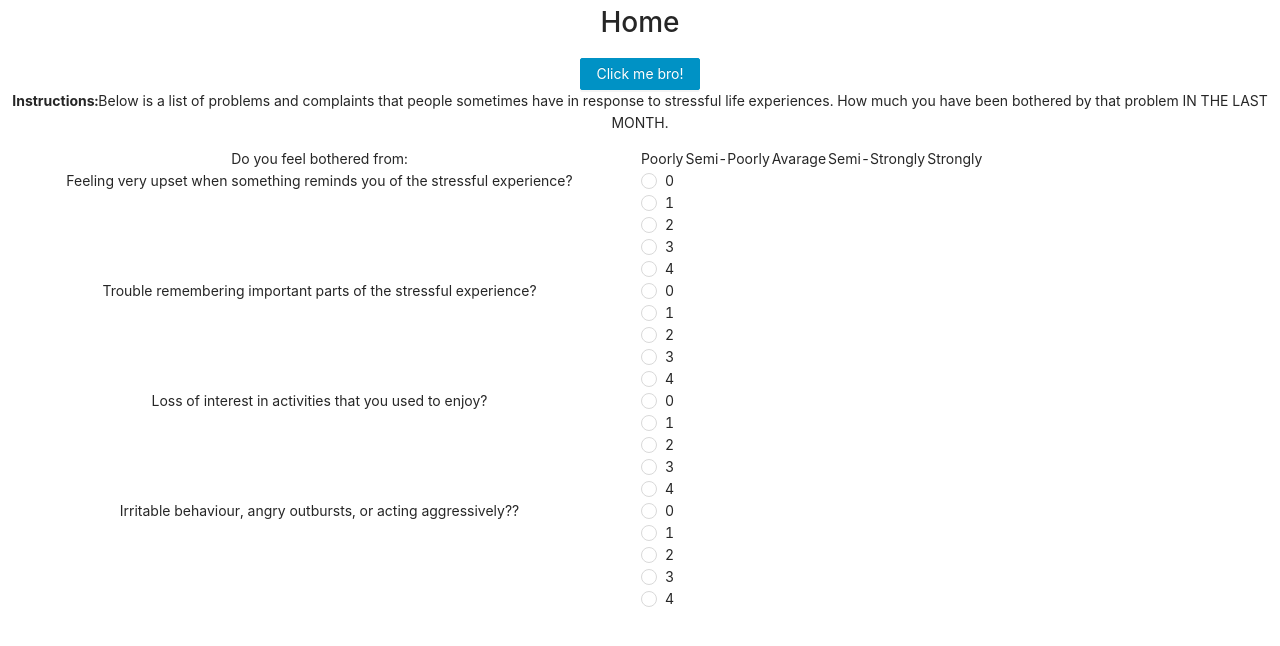
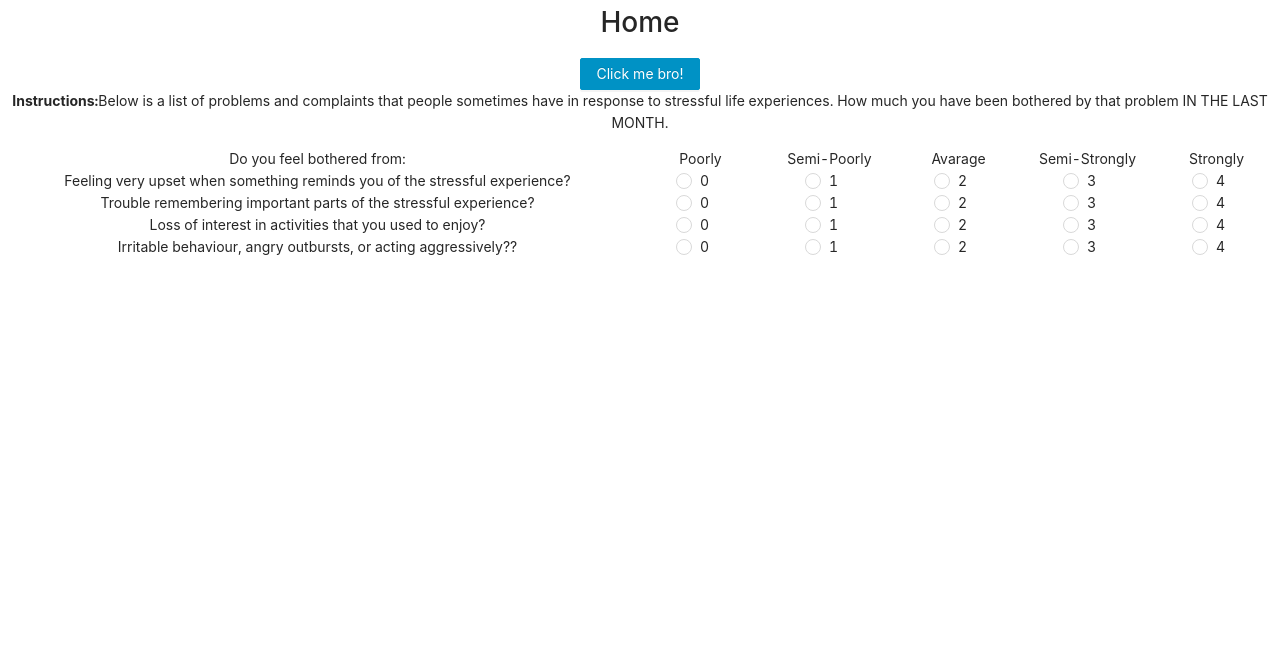
Before and after one commit to webahead14/clinic-client, a React (Create React App) app: page / in a window 1280 px wide. Shown: the top 646 px of the page. Built offline with nearby package versions, Linux system fonts and the light colour scheme.

Commit message:
Finished the basic layout for matrix

```diff
--- a/src/components/Matrix/index.jsx
+++ b/src/components/Matrix/index.jsx
@@ -8,38 +8,41 @@ const { Paragraph } = Typography;
 function Matrix({ instructions, title, columns, questions, answers }) {
     const [valueArr, setValueArr] = React.useState([])
 
-    const onChange = (e, idx) => {
-        console.log(idx);
+    // Initialize state of the radios.
+    React.useEffect(() => {
+        setValueArr(questions.map((map) => "-1"))
+    }, [questions, answers])
+
+    // Changes the active radio per group.
+    const onChange = (answer, idx) => {
         setValueArr((prev) => {
-            prev[idx] = e.target.value
-            return prev
+            prev[idx] = answer
+            return [...prev]
         })
     }
 
     return (
         <div>
             <Paragraph><b>Instructions:</b>{instructions}</Paragraph>
-            <Row gutter={[2, 2]}>
-                <Col span={12}><div>{title}</div></Col>
+            <Row gutter={[2, 2]} wrap={false}>
+                <Col span={12} flex={"12"}><div>{title}</div></Col>
                 {columns.map((column) => {
-                    return <Col span={12 / columns.length}><div>{column}</div></Col>
+                    return <Col span={12 / columns.length} flex={`${12 / columns.length}`}><div>{column}</div></Col>
                 })}
             </Row>
-            {questions.map((question, idx) => {
+            {questions.map((question, questionIndex) => {
                 return (
-                    <Row gutter={[2, 2]}>
-                        <Col span={12}><div>{question.question}</div></Col>
-                        <Radio.Group onChange={(e) => { onChange(e, idx) }} name={idx}>
-                            {answers.map((answer) => {
-                                return <Col span={12 / answers.length}>
-                                    <Radio name={idx} value={answer}>{answer}</Radio>
-                                </Col>
-                            })}
-                        </Radio.Group>
+                    <Row gutter={[2, 2]} wrap={false}>
+                        <Col span={12} flex={"12"}><div>{question.question}</div></Col>
+                        {answers.map((answer) => {
+                            return <Col span={12 / answers.length} flex={`${12 / columns.length}`}>
+                                <Radio checked={valueArr[questionIndex] == answer} onChange={(e) => { onChange(answer, questionIndex) }}>{answer}</Radio>
+                            </Col>
+                        })}
                     </Row>
                 )
             })}
-        </div>
+        </div >
     )
 }
 
```
